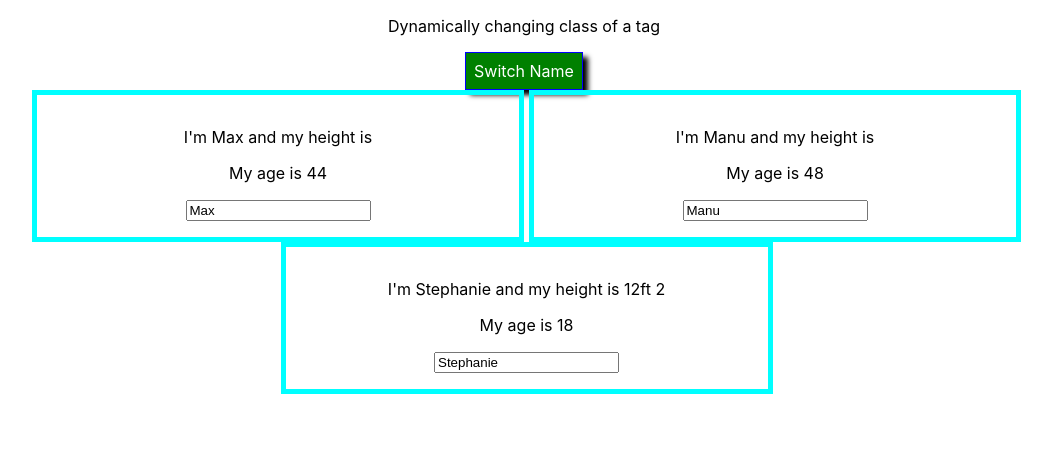
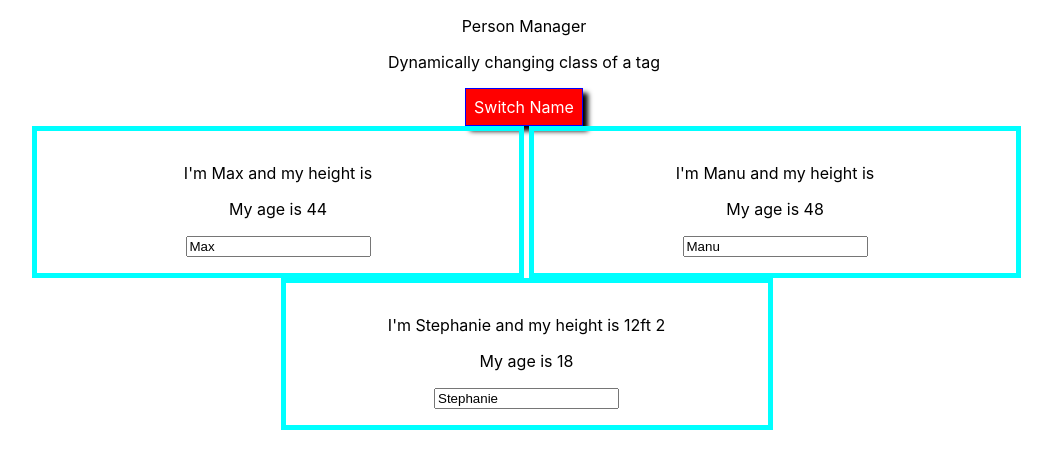
Before and after one commit to hk60906632/react_complete_guide, a React (Create React App) app: page / in a window 1280 px wide. Both pictures are taken after a click on the button "Switch Name". Shown: the top 468 px of the page, without its empty margins (116-1168 px from the left). Built offline with nearby package versions, Linux system fonts and the light colour scheme.

Commit message:
Lecture 90

```diff
--- a/src/Components/Cockpit/Cockpit.js
+++ b/src/Components/Cockpit/Cockpit.js
@@ -1,29 +1,36 @@
 import React from 'react';
-import './Cockpit.css';
+import Classes from './Cockpit.module.css';
 
 const cockpit = (props) => {
     let classes = [];
+    let btnClass = '';
 
     if (props.persons.length < 3){
-      classes.push('Blue');
+      classes.push(Classes.Blue);
     }
 
     if (props.persons.length < 2){
-      classes.push('Bold');
+      classes.push(Classes.Bold);
     }
 
     if (props.persons.length === 0){
-      classes.splice(classes.indexOf('Blue'), 1);
-      classes.push('Red');
+      classes.splice(classes.indexOf(Classes.Blue), 1);
+      classes.push(Classes.Red);
+    }
+
+    if (props.showPersons){
+        btnClass = Classes.Red;
     }
 
     return (
-        <div className="Cockpit">
+        <div className={Classes.Cockpit}>
+            <p>{props.title}</p>
             <p className={classes.join(' ')}> Dynamically changing class of a tag </p>
             <button
-                style={style}
-                onClick={this.togglePersonsHandler}>Switch Name</button>
-            {persons}
+                className={btnClass}
+                onClick={props.toggleHandler}>Switch Name</button>
         </div>
     );
 };
+
+export default cockpit;
--- a/src/Components/Cockpit/Cockpit.css
+++ b/src/Components/Cockpit/Cockpit.module.css
@@ -17,7 +17,7 @@
     font-weight: bold;
 }
 
-.button {
+.Cockpit button {
     background-color: green;
     color: white;
     font: inherit;
@@ -27,7 +27,16 @@
     cursor: pointer;
   }
 
-  .button:hover {
+  .Cockpit button:hover {
     background-color: lightgreen;
     color: black
   }
+
+  .Cockpit button.Red {
+    background-color: red;
+  }
+
+  .Cockpit button.Red:hover {
+    background-color: salmon;
+    color: black;
+  }
--- a/src/Components/Persons/Person/Person.js
+++ b/src/Components/Persons/Person/Person.js
@@ -1,43 +1,17 @@
 import React from 'react';
-import styled from 'styled-components';
-import Radium from 'radium';
 
-//import './Person.css';
+import classes from './Person.module.css'
 
-const StyledDiv = styled.div`
-    width: 35%;
-    margin: auto;
-    border-style: solid;
-    border-width: 5px;
-    border-color: aqua;
-    padding: 16px;
-    text-align: center;
-    display: inline-block;
-    margin-left: 5px;
-
-    @media (min-width: 500px) {
-            width: 450px;
-    }
-`;
 
 const person = ( props ) => {
-    // const style = {
-    //     '@media (min-width: 500px)' : {
-    //         width: '450px'
-    //     }
-    // };
-
     return (
-    //<div className="Person" style={style}>
-    <StyledDiv>
+    <div className={classes.Person}>
         <p onClick={props.clicking} >I'm {props.name} and my height is {props.height} </p>
         <p>My age is {Math.floor(Math.random() * 50)}</p>
         <p>{props.children}</p>
         <input type="text" onChange={props.changed} value={props.name}></input>
-    </StyledDiv>
-    //</div>
+    </div>
     )
 };
 
-//export default Radium(person);
 export default person;
--- a/src/Components/Persons/Person/Person.css
+++ b/src/Components/Persons/Person/Person.module.css
@@ -9,3 +9,9 @@
     display: inline-block;
     margin-left: 5px;
 }
+
+@media (min-width: 500px){
+    .Person{
+        width: 450px;
+    }
+}
--- a/src/containers/App.js
+++ b/src/containers/App.js
@@ -1,27 +1,16 @@
 import React, { Component, useState } from 'react';
 import classes from './App.module.css';
-import styled from 'styled-components';
-import Radium, {StyleRoot} from 'radium';
 import Person from '../Components/Persons/Person/Person';
-import person from '../Components/Persons/Person/Person';
 import Person_s from '../Components/Persons/Persons';
-
-const StyledButton = styled.button`
-    background-color: ${props => props.alt ? 'red' : 'green'};
-    color: white;
-    font: inherit;
-    border: 1px solid blue;
-    padding: 8px;
-    boxShadow: 5px 5px 5px black;
-    cursor: pointer;
-
-    &:hover {
-      background-color: ${props => props.alt ? 'orange' : 'lightgreen'};
-      color: black
-    }
-`;
+import Cockpit from '../Components/Cockpit/Cockpit'
 
 class App extends Component {
+
+  constructor(props) {
+    super(props);
+    console.log('App.js constructor');
+  }
+
   state = {
     persons: [
       {id:"1", name: 'Max', height: '10ft 9'},
@@ -48,38 +37,17 @@ class App extends Component {
       return p.id === id;
     });
 
-    //bad practice to directly reach out to the array itself, pass by reference
-    //const person = this.state.persons[personIndex];
-
     const person = {
       ...this.state.persons[personIndex]
     };
-
-    //alternative
-    //const person = Object.assign({}, this.state.persons[personIndex]);
 
     person.name = event.target.value;
     const persons = [...this.state.persons];
     persons[personIndex] = person;
     this.setState({persons: persons});
-
-    // this.setState( {
-    //   persons: [
-    //     {name: 'Max', height: '10ft 9'},
-    //     {name: event.target.value, height: '5ft 4'},
-    //     {name: 'Stephanie2', age: '12ft 2'}
-    //   ]
-    // }
-    // );
   }
 
   deletePersonHandler = (personIndex) => {
-
-    //js is pass by reference, so slice() helps to create a copy of the array to manipulate
-
-    //const persons = this.state.persons.slice();
-
-    //... spreads out the elements in this array into a list of elements, make a copy of the array
     const persons = [...this.state.persons];
     persons.splice(personIndex, 1);
     this.setState({persons: persons})
@@ -91,103 +59,23 @@ class App extends Component {
   }
 
   render() {
-    const style = {
-      backgroundColor: 'green',
-      color: 'white',
-      font: 'inherit',
-      border: '1px solid blue',
-      padding: '8px',
-      boxShadow: '5px 5px 5px black',
-      cursor: 'pointer',
-
-      ':hover': {
-        backgroundColor: 'lightgreen',
-        color: 'black'
-      }
-    };
-
     let persons = null;
 
     if (this.state.showPersons){
-      persons = (
-        <div>
-          <Person_s persons = {this.state.persons}
-                    clickDelete = {this.deletePersonHandler}
-                    change = {this.nameChangeHandler}></Person_s>
+      persons = <Person_s persons = {this.state.persons}
+                  clickDelete = {this.deletePersonHandler}
+                  change = {this.nameChangeHandler}></Person_s>;
 
-          {/*
-          ##############move to Persons.js as a component#################
-          {this.state.persons.map((test, index) => {
-              return <Person
-                name={test.name}
-                height={test.age}
-                clicking={() => this.deletePersonHandler(index)}
-                key={test.id}
-                changed={(event) => this.nameChangeHandler(event, test.id)} />
-          })} */}
-
-          {/* <Person
-            name={this.state.persons[0].name}
-            height={this.state.persons[0].height}
-            //use bind more often, arrow function syntax is inefficient cause react keeps re-rendering
-            click={this.switchNameHandler.bind(this, 'Clicking Name')}>testing 1</Person>
-          <Person
-            name={this.state.persons[1].name}
-            height={this.state.persons[1].height}
-            changed={this.nameChangeHandler}>testing 2</Person> */}
-        </div>
-      );
-
-      style.backgroundColor = 'red';
-
-      style[':hover'] = {
-        backgroundColor: 'orange',
-        color: 'black'
-      };
-    }
-
-    let assignedClasses = [];
-
-    if (this.state.persons.length < 3){
-      assignedClasses.push(classes.Blue);
-    }
-
-    if (this.state.persons.length < 2){
-      assignedClasses.push(classes.Bold);
-    }
-
-    if (this.state.persons.length === 0){
-      assignedClasses.splice(assignedClasses.indexOf(classes.Blue), 1);
-      assignedClasses.push(classes.Red);
     }
 
     return (
       <div className={classes.App}>
-        <p className={assignedClasses.join(' ')}> Dynamically changing class of a tag </p>
-
-        <button
-          //style={style}
-          className={classes.Button}
-
-          //onClick={() => this.switchNameHandler('Maximum')}
-          onClick={this.togglePersonsHandler}>Switch Name</button>
-
-          {/* <StyledButton alt={this.state.showPersons} onClick={this.togglePersonsHandler}>Switch Name</StyledButton> */}
+          <Cockpit
+              title = {this.props.appTitle}
+              persons={this.state.persons}
+              showPersons={this.state.showPersons}
+              toggleHandler={this.togglePersonsHandler}/>
           {persons}
-
-        {/* { this.state.showPersons === true ?
-          <div>
-            <Person
-              name={this.state.persons[0].name}
-              height={this.state.persons[0].height}
-              //use bind more often, arrow function syntax is inefficient cause react keeps re-rendering
-              click={this.switchNameHandler.bind(this, 'Clicking Name')}>testing 1</Person>
-            <Person
-              name={this.state.persons[1].name}
-              height={this.state.persons[1].height}
-              changed={this.nameChangeHandler}>testing 2</Person>
-          </div> : null
-        } */}
 
       </div>
     );
@@ -242,5 +130,5 @@ const AppHook = props => {
 
 
 
-export default Radium(App);
+export default App;
 export {AppHook};
--- a/src/containers/App.module.css
+++ b/src/containers/App.module.css
@@ -17,7 +17,7 @@
   font-weight: bold;
 }
 
-.Button {
+.App button {
   background-color: green;
   color: white;
   font: inherit;
@@ -27,7 +27,16 @@
   cursor: pointer;
 }
 
-.Button:hover {
+.App button:hover {
   background-color: lightgreen;
   color: black
 }
+
+.App button.Red {
+  background-color: red;
+}
+
+.App button.Red:hover {
+  background-color: salmon;
+  color: 'black';
+}
--- a/src/index.js
+++ b/src/index.js
@@ -5,7 +5,7 @@ import App from './containers/App';
 import {AppHook} from './containers/App';
 import * as serviceWorker from './serviceWorker';
 
-ReactDOM.render(<App />, document.getElementById('root'));
+ReactDOM.render(<App appTitle="Person Manager" />, document.getElementById('root'));
 //ReactDOM.render(<AppHook />, document.getElementById('root2'));
 
 
```
